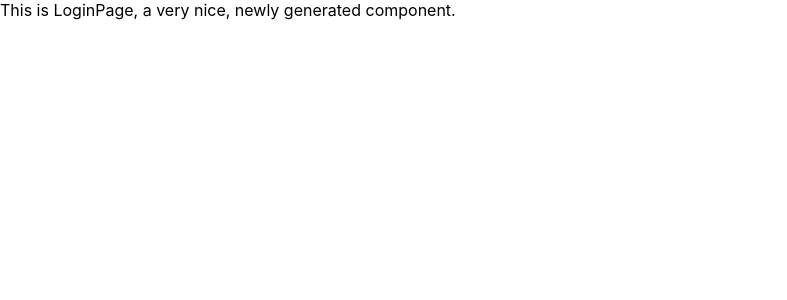
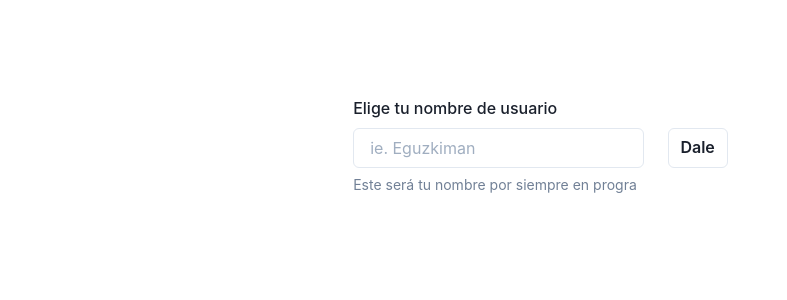
Before and after one commit to Eguzkiman/pyxam-client, a React (Create React App) app: page /login in a window 1280 px wide. Shown: the top 300 px of the page, without its empty margins (0-787 px from the left). Built offline with nearby package versions, Linux system fonts and the light colour scheme.

Commit message:
builds login

```diff
--- a/package.json
+++ b/package.json
@@ -3,6 +3,9 @@
   "version": "0.1.0",
   "private": true,
   "dependencies": {
+    "@chakra-ui/react": "^1.0.1",
+    "@emotion/react": "^11.1.1",
+    "@emotion/styled": "^11.0.0",
     "@testing-library/jest-dom": "^5.11.4",
     "@testing-library/react": "^11.1.0",
     "@testing-library/user-event": "^12.1.10",
@@ -12,6 +15,7 @@
     "@types/react-dom": "^16.9.8",
     "@types/react-router-dom": "^5.1.6",
     "axios": "^0.21.0",
+    "framer-motion": "^2.9.4",
     "monaco-editor-webpack-plugin": "^2.0.0",
     "node-sass": "^4.0.0",
     "react": "^17.0.1",
--- a/src/App.tsx
+++ b/src/App.tsx
@@ -6,6 +6,8 @@ import {
 	Link,
 	Redirect
 } from 'react-router-dom'
+
+import { ChakraProvider } from "@chakra-ui/react"
 
 import AdminPage from 'components/AdminPage'
 import LoginPage from 'components/LoginPage'
@@ -16,6 +18,8 @@ import styles from './App.module.scss'
 
 function App() {
 	return (
+		<ChakraProvider>
+
 			<div className={styles.App}>
 				<Router>
 					<Switch>
@@ -35,6 +39,7 @@ function App() {
 					{/* <Redirect to='/login' /> */}
 				</Router>
 			</div>
+		</ChakraProvider>
 	)
 }
 
--- /dev/null
+++ b/src/components/HomePage/index.ts
@@ -0,0 +1,2 @@
+import HomePage from './HomePage.component';
+export default HomePage;
--- a/src/components/LoginPage/LoginPage.component.tsx
+++ b/src/components/LoginPage/LoginPage.component.tsx
@@ -1,20 +1,61 @@
-import React from 'react';
+import React, { useState } from 'react';
+
+import { useMutation } from 'react-query';
+import axios, { AxiosResponse } from 'axios';
+
+import {
+    Input,
+    Button,
+    ButtonGroup,
+    Container,
+    FormControl,
+    FormLabel,
+    FormHelperText
+} from "@chakra-ui/react"
 
 import { Props } from './LoginPage.types';
 import styles from './_LoginPage.module.scss';
 
-export class LoginPage extends React.Component<Props> {
-    static displayName = 'LoginPage';
+export function LoginPage(props: Props) {
 
-    render(): JSX.Element {
-        const { className } = this.props;
+    let [userName, setUserName] = useState<string>('')
 
-        return (
-            <div className={`${styles.LoginPage} ${className || ''}`}>
-                This is LoginPage, a very nice, newly generated component.
-            </div>
-        );
-    }
+    let [onSubmit, submitAction] = useMutation((): Promise<AxiosResponse<any>> => {
+        return axios.post('http://localhost:3001/users', {
+            name: userName
+        })
+    });
+
+    const { className } = props;
+
+    return (
+        <div className={`${styles.LoginPage} ${className || ''}`}>
+            <br />
+            <br />
+            <br />
+            <br />
+            <Container>
+                <FormControl id="email">
+                    <FormLabel>Elige tu nombre de usuario</FormLabel>
+                    <ButtonGroup variant="outline" spacing="6">
+                        <Input
+                            value={userName}
+                            onChange={ev => setUserName(ev.currentTarget.value)}
+                            placeholder="ie. Eguzkiman"
+                        />
+                        <Button
+                            onClick={() => onSubmit()}
+                            isLoading={submitAction.isLoading}
+                            loadingText='Dándole'
+                        >
+                            Dale
+                        </Button>
+                    </ButtonGroup>
+                    <FormHelperText>Este será tu nombre por siempre en progra</FormHelperText>
+                </FormControl>
+            </Container>
+        </div>
+    );
 }
 
 export default LoginPage;
--- a/src/components/PlaygroundPage/PlaygroundPage.component.tsx
+++ b/src/components/PlaygroundPage/PlaygroundPage.component.tsx
@@ -9,7 +9,7 @@ import styles from './_PlaygroundPage.module.scss';
 
 export function PlaygroundPage(props: Props) {
 
-    let [code, setCode] = useState<string>('');
+    let [code, setCode] = useState<string>('print "Hello World"');
 
     let [runCode, runCodeStatus] = useMutation((code): Promise<AxiosResponse<RunResponse>> => {
         return axios.post('http://localhost:3001/run_python', { code })
@@ -25,11 +25,14 @@ export function PlaygroundPage(props: Props) {
                 <MonacoEditor
                     language="javascript"
                     height='100%'
-                    theme="vs-dark"
+                    theme=""
                     value={code}
                     options={{
                         language: 'python',
                         fontSize: 18,
+                        minimap: {
+                            enabled: false
+                        }
                     }}
                     onChange={setCode}
                     editorDidMount={(editor, monaco) => {
--- a/src/components/PlaygroundPage/_PlaygroundPage.module.scss
+++ b/src/components/PlaygroundPage/_PlaygroundPage.module.scss
@@ -10,7 +10,7 @@
         height: 100%;
         overflow: auto;
         white-space: pre-line;
-        color: #d4d4d4;
+        color: #666666;
         font-family: 'Monaco', monospace;
         flex: 1;
     }
```
Also changed, not shown: src/components/HomePage/HomePage.component.tsx (added, +20 -0 lines), src/components/HomePage/HomePage.types.ts (added, +7 -0 lines), src/components/HomePage/_HomePage.module.scss (added, +14 -0 lines), 2 other files (tests, documents, lock files or other folders). Lines whose indentation alone changed are shown as unchanged.
